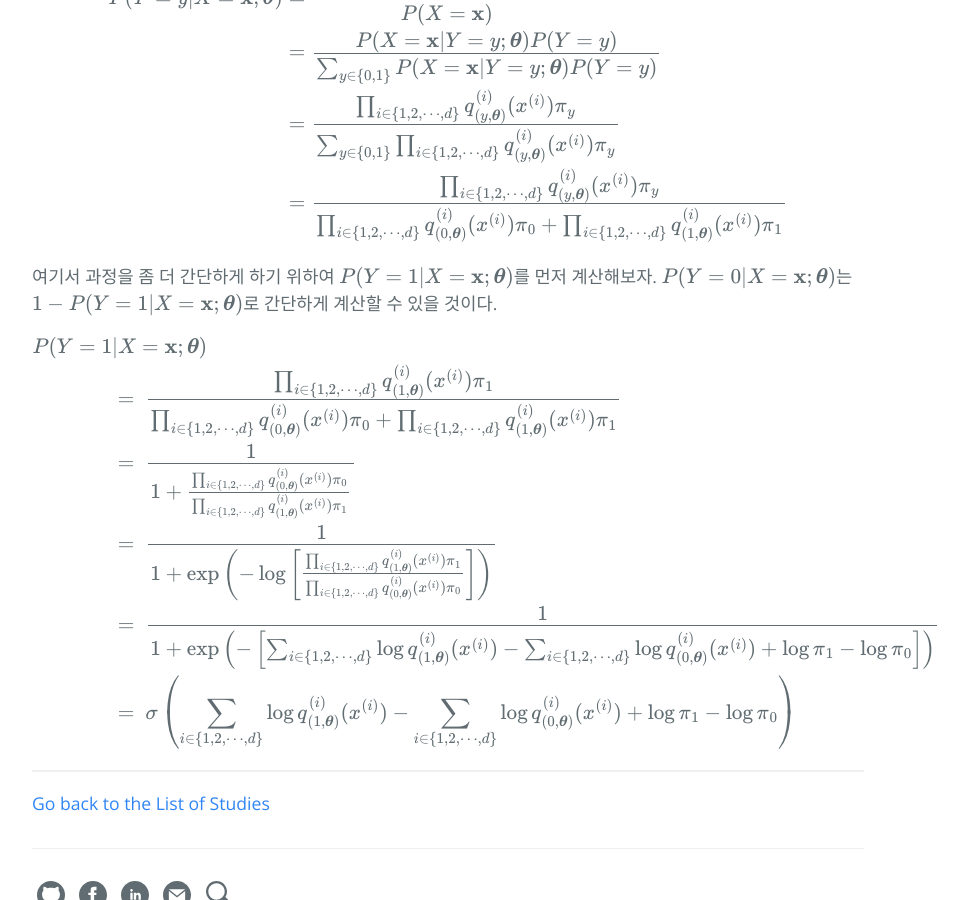
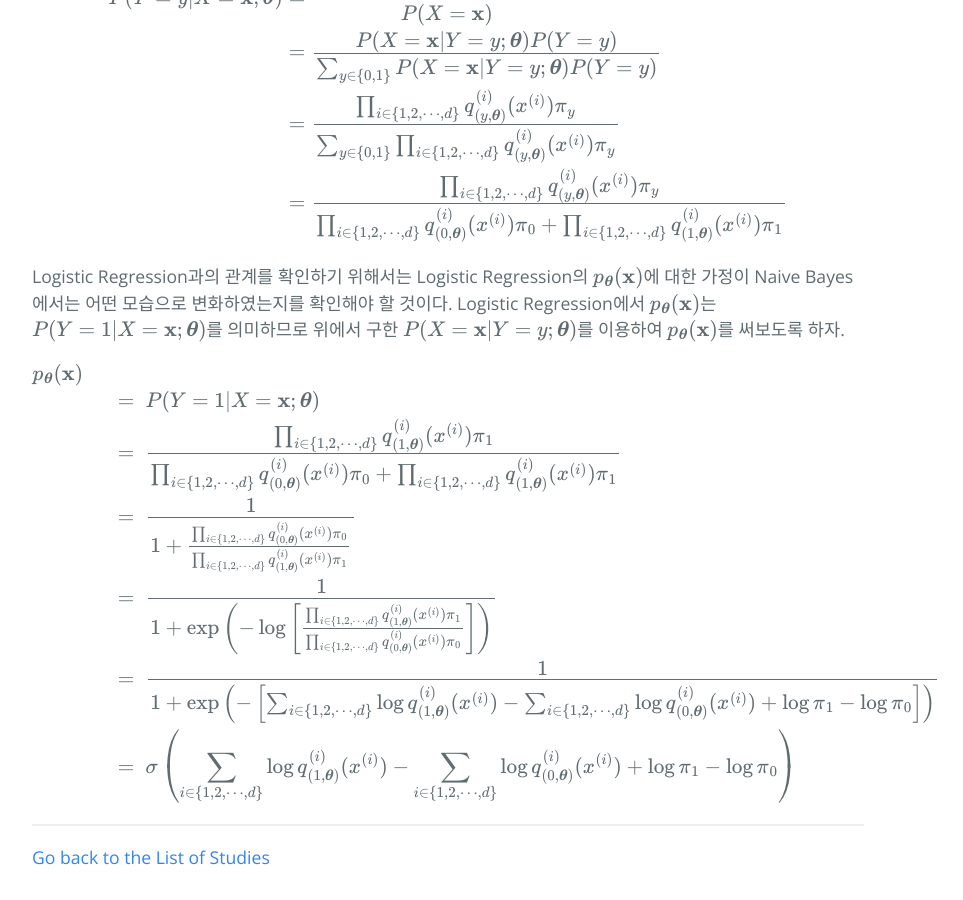
Before and after one commit to hcnoh/hcnoh.github.io, a Jekyll site: the page built from _posts/2019-04-25-logistic-regression-and-naive-bayes.md, in a window 1280 px wide and 900 px high, scrolled down 7379 px. Shown: the whole window, without its empty margins (192-1155 px from the left). Built offline with Jekyll 4.4.1, drawn with Linux system fonts in a browser that asks for light colours; formulas are drawn with MathJax 3; comment, search, counter and statistics services are not loaded.

Commit message:
Update 2019-04-25-logistic-regression-and-naive-bayes.md

```diff
--- a/_posts/2019-04-25-logistic-regression-and-naive-bayes.md
+++ b/_posts/2019-04-25-logistic-regression-and-naive-bayes.md
@@ -283,11 +283,12 @@ P(Y=y\vert X=\mathbf{x} ; \boldsymbol{\theta})
 \end{align*}
 $$
 
-여기서 과정을 좀 더 간단하게 하기 위하여 $$P(Y=1\vert X=\mathbf{x} ; \boldsymbol{\theta})$$를 먼저 계산해보자. $$P(Y=0\vert X=\mathbf{x} ; \boldsymbol{\theta})$$는 $$1-P(Y=1\vert X=\mathbf{x} ; \boldsymbol{\theta})$$로 간단하게 계산할 수 있을 것이다.
+Logistic Regression과의 관계를 확인하기 위해서는 Logistic Regression의 $$p_{\boldsymbol{\theta}}(\mathbf{x})$$에 대한 가정이 Naive Bayes에서는 어떤 모습으로 변화하였는지를 확인해야 할 것이다. Logistic Regression에서 $$p_{\boldsymbol{\theta}}(\mathbf{x})$$는 $$P(Y=1\vert X=\mathbf{x} ; \boldsymbol{\theta})$$를 의미하므로 위에서 구한 $$P(X=\mathbf{x}\vert Y=y ; \boldsymbol{\theta})$$를 이용하여 $$p_{\boldsymbol{\theta}}(\mathbf{x})$$를 써보도록 하자.
 
 $$
 \begin{align*}
-& P(Y=1\vert X=\mathbf{x} ; \boldsymbol{\theta}) \\
+& p_{\boldsymbol{\theta}}(\mathbf{x}) \\
+& \quad \quad \quad \quad = \ P(Y=1\vert X=\mathbf{x} ; \boldsymbol{\theta}) \\
 & \quad \quad \quad \quad = \ \frac{\prod_{i\in \{1,2,\cdots, d \}} q_{(1, \boldsymbol{\theta})}^{(i)}(x^{(i)})\pi_1}{\prod_{i\in \{1,2,\cdots, d \}} q_{(0, \boldsymbol{\theta})}^{(i)}(x^{(i)})\pi_0 + \prod_{i\in \{1,2,\cdots, d \}} q_{(1, \boldsymbol{\theta})}^{(i)}(x^{(i)})\pi_1} \\
 & \quad \quad \quad \quad = \ \frac{1}{1 + \frac{\prod_{i\in \{1,2,\cdots, d \}} q_{(0, \boldsymbol{\theta})}^{(i)}(x^{(i)})\pi_0}{\prod_{i\in \{1,2,\cdots, d \}} q_{(1, \boldsymbol{\theta})}^{(i)}(x^{(i)})\pi_1}} \\
 & \quad \quad \quad \quad = \ \frac{1}{1 + \exp \left( -\log \left[ \frac{\prod_{i\in \{1,2,\cdots, d \}} q_{(1, \boldsymbol{\theta})}^{(i)}(x^{(i)})\pi_1}{\prod_{i\in \{1,2,\cdots, d \}} q_{(0, \boldsymbol{\theta})}^{(i)}(x^{(i)})\pi_0} \right] \right) } \\
```
